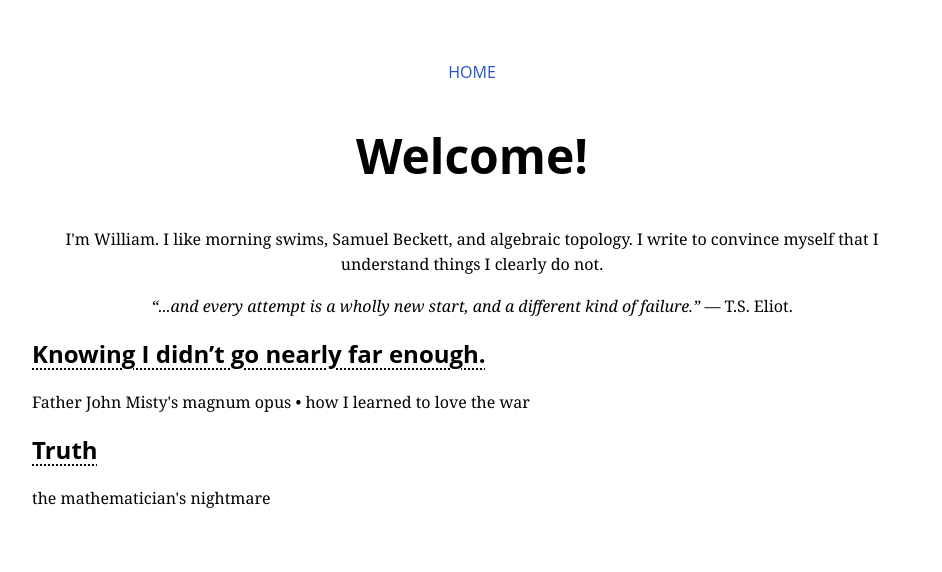
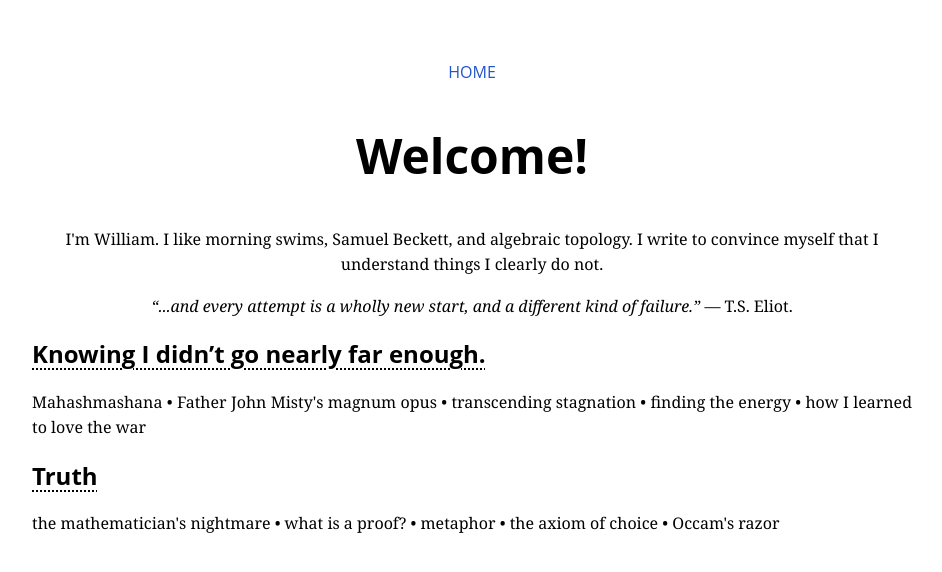
Before and after one commit to williamrygao/williamrygao.github.io, a Jekyll site: the page built from index.md, in a window 1280 px wide. Shown: the top 572 px of the page, without its empty margins (168-1110 px from the left). Built offline with Jekyll 4.4.1, drawn with Linux system fonts in a browser that asks for light colours.

Commit message:
Update index.md

```diff
--- a/index.md
+++ b/index.md
@@ -14,7 +14,7 @@ title: Home
     </h2>
     <div class="summary">
         <p>
-            Father John Misty's magnum opus • how I learned to love the war
+            Mahashmashana • Father John Misty's magnum opus • transcending stagnation • finding the energy • how I learned to love the war
         </p>
     </div>
 </div>
@@ -24,7 +24,7 @@ title: Home
     </h2>
     <div class="summary">
         <p>
-            the mathematician's nightmare
+            the mathematician's nightmare • what is a proof? • metaphor • the axiom of choice • Occam's razor
         </p>
     </div>
 </div>
```
